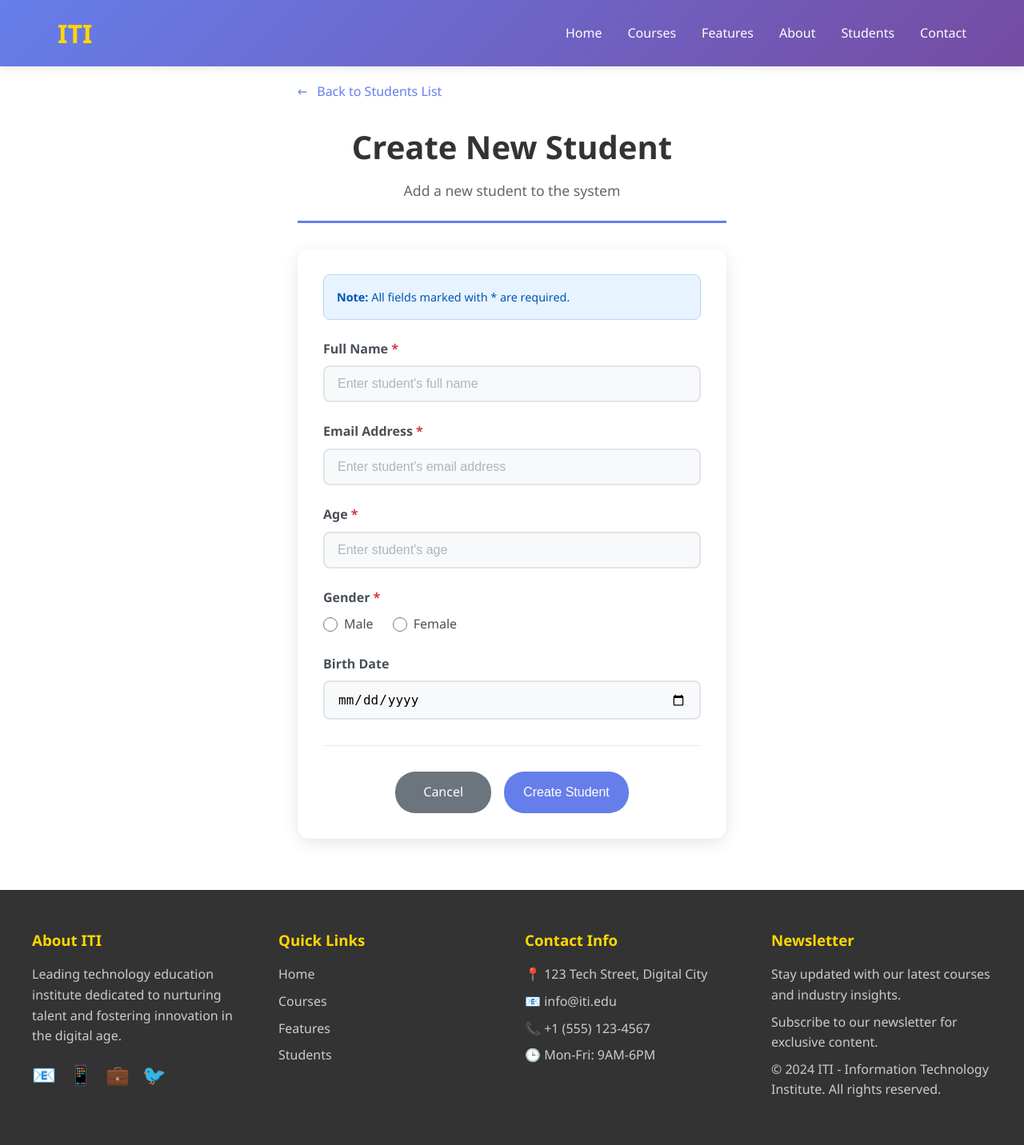
After one commit to NohaAShehab/icc46-devops-django, a Django app: page /students/create in a window 1280 px wide. The commit adds this page. Shown: the whole page at 80% size. Run offline with Django 5.2, Linux system fonts and the light colour scheme.

Commit message:
create new student

```diff
--- /dev/null
+++ b/iti/students/templates/students/create.html
@@ -0,0 +1,268 @@
+{% extends 'layouts/base.html' %}
+
+{% block body %}
+<style>
+    .create-student-container {
+        margin-top: 70px;
+        padding: 2rem;
+        max-width: 600px;
+        margin-left: auto;
+        margin-right: auto;
+    }
+
+    .page-header {
+        text-align: center;
+        margin-bottom: 2rem;
+        padding-bottom: 1.5rem;
+        border-bottom: 3px solid #667eea;
+    }
+
+    .page-header h1 {
+        color: #333;
+        font-size: 2.5rem;
+        margin-bottom: 0.5rem;
+    }
+
+    .page-header .subtitle {
+        color: #666;
+        font-size: 1.1rem;
+    }
+
+    .form-card {
+        background: white;
+        border-radius: 15px;
+        box-shadow: 0 5px 20px rgba(0,0,0,0.1);
+        padding: 2rem;
+        margin-bottom: 2rem;
+    }
+
+    .form-group {
+        margin-bottom: 1.5rem;
+    }
+
+    .form-label {
+        display: block;
+        margin-bottom: 0.5rem;
+        font-weight: 600;
+        color: #495057;
+        font-size: 1rem;
+    }
+
+    .form-input {
+        width: 100%;
+        padding: 0.75rem 1rem;
+        border: 2px solid #e1e5e9;
+        border-radius: 8px;
+        font-size: 1rem;
+        transition: all 0.3s ease;
+        background: #f8f9fa;
+    }
+
+    .form-input:focus {
+        outline: none;
+        border-color: #667eea;
+        background: white;
+        box-shadow: 0 0 0 3px rgba(102, 126, 234, 0.1);
+    }
+
+    .form-input::placeholder {
+        color: #adb5bd;
+    }
+
+    .radio-group {
+        display: flex;
+        gap: 1.5rem;
+        align-items: center;
+        margin-top: 0.5rem;
+    }
+
+    .radio-option {
+        display: flex;
+        align-items: center;
+        gap: 0.5rem;
+        cursor: pointer;
+    }
+
+    .radio-option input[type="radio"] {
+        width: 18px;
+        height: 18px;
+        accent-color: #667eea;
+        cursor: pointer;
+    }
+
+    .radio-option label {
+        color: #495057;
+        font-weight: 500;
+        cursor: pointer;
+        user-select: none;
+    }
+
+    .form-actions {
+        display: flex;
+        gap: 1rem;
+        justify-content: center;
+        margin-top: 2rem;
+        padding-top: 2rem;
+        border-top: 1px solid #e9ecef;
+    }
+
+    .btn {
+        display: inline-block;
+        padding: 0.8rem 1.5rem;
+        text-decoration: none;
+        border-radius: 25px;
+        font-size: 1rem;
+        font-weight: 500;
+        text-align: center;
+        transition: all 0.3s ease;
+        border: none;
+        cursor: pointer;
+        min-width: 120px;
+    }
+
+    .btn-primary {
+        background: #667eea;
+        color: white;
+    }
+
+    .btn-primary:hover {
+        background: #5a6fd8;
+        transform: translateY(-2px);
+        box-shadow: 0 5px 15px rgba(102, 126, 234, 0.3);
+    }
+
+    .btn-secondary {
+        background: #6c757d;
+        color: white;
+    }
+
+    .btn-secondary:hover {
+        background: #5a6268;
+        transform: translateY(-2px);
+        box-shadow: 0 5px 15px rgba(108, 117, 125, 0.3);
+    }
+
+    .back-link {
+        display: inline-block;
+        margin-bottom: 1.5rem;
+        color: #667eea;
+        text-decoration: none;
+        font-weight: 500;
+        transition: color 0.3s ease;
+    }
+
+    .back-link:hover {
+        color: #5a6fd8;
+        text-decoration: underline;
+    }
+
+    .back-link::before {
+        content: "← ";
+        margin-right: 0.5rem;
+    }
+
+    .required-field::after {
+        content: " *";
+        color: #dc3545;
+        font-weight: bold;
+    }
+
+    .form-note {
+        background: #e7f3ff;
+        border: 1px solid #b3d9ff;
+        border-radius: 8px;
+        padding: 1rem;
+        margin-bottom: 1.5rem;
+        color: #0056b3;
+        font-size: 0.9rem;
+    }
+
+    @media (max-width: 768px) {
+        .create-student-container {
+            padding: 1rem;
+        }
+
+        .page-header h1 {
+            font-size: 2rem;
+        }
+
+        .form-card {
+            padding: 1.5rem;
+        }
+
+        .radio-group {
+            flex-direction: column;
+            align-items: flex-start;
+            gap: 1rem;
+        }
+
+        .form-actions {
+            flex-direction: column;
+            align-items: center;
+        }
+
+        .btn {
+            width: 100%;
+            max-width: 200px;
+        }
+    }
+</style>
+
+<div class="create-student-container">
+    <a href="{% url 'students.index' %}" class="back-link">Back to Students List</a>
+
+    <div class="page-header">
+        <h1>Create New Student</h1>
+        <p class="subtitle">Add a new student to the system</p>
+    </div>
+
+    <div class="form-card">
+        <div class="form-note">
+            <strong>Note:</strong> All fields marked with * are required.
+        </div>
+
+        <form method="POST">
+            {% csrf_token %}
+
+            <div class="form-group">
+                <label for="name" class="form-label required-field">Full Name</label>
+                <input type="text" id="name" name="name" class="form-input" placeholder="Enter student's full name" required>
+            </div>
+
+            <div class="form-group">
+                <label for="email" class="form-label required-field">Email Address</label>
+                <input type="email" id="email" name="email" class="form-input" placeholder="Enter student's email address" required>
+            </div>
+
+            <div class="form-group">
+                <label for="age" class="form-label required-field">Age</label>
+                <input type="number" id="age" name="age" class="form-input" placeholder="Enter student's age" min="1" max="120" required>
+            </div>
+
+            <div class="form-group">
+                <label class="form-label required-field">Gender</label>
+                <div class="radio-group">
+                    <div class="radio-option">
+                        <input type="radio" id="male" name="gender" value="male" required>
+                        <label for="male">Male</label>
+                    </div>
+                    <div class="radio-option">
+                        <input type="radio" id="female" name="gender" value="female" required>
+                        <label for="female">Female</label>
+                    </div>
+                </div>
+            </div>
+
+            <div class="form-group">
+                <label for="birth_date" class="form-label">Birth Date</label>
+                <input type="date" id="birth_date" name="birth_date" class="form-input">
+            </div>
+
+            <div class="form-actions">
+                <a href="{% url 'students.index' %}" class="btn btn-secondary">Cancel</a>
+                <button type="submit" class="btn btn-primary">Create Student</button>
+            </div>
+        </form>
+    </div>
+</div>
+{% endblock %}
--- a/iti/students/templates/students/index.html
+++ b/iti/students/templates/students/index.html
@@ -128,6 +128,7 @@
         <h1>Students List</h1>
         <div class="student-count">
             Total Students: {{ students|length }}
+            <a href="{% url 'students.create' %}" class="btn btn-primary">Create Student</a>
         </div>
     </div>
 
--- a/iti/students/templates/students/show.html
+++ b/iti/students/templates/students/show.html
@@ -224,6 +224,7 @@
     <div class="page-header">
         <h1>Student Details</h1>
         <p class="subtitle">View complete information about this student</p>
+        <a href="{% url 'students.index' %}" class="btn btn-secondary">Back to List</a>
     </div>
 
     <div class="student-card">
@@ -283,7 +284,7 @@
 
         <div class="actions-section">
             <a href="#" class="btn btn-primary">Edit Student</a>
-            <a href="#" class="btn btn-danger">Delete Student</a>
+            <a href="{% url 'students.delete' student.id %}" class="btn btn-danger">Delete Student</a>
         </div>
     </div>
 </div>
--- a/iti/students/urls.py
+++ b/iti/students/urls.py
@@ -1,9 +1,11 @@
 
 from django.urls import path
-from students.views import students_list, all_students, show_student
+from students.views import students_list, all_students, show_student, delete_student, create_student
 
 urlpatterns = [
     path('list', students_list, name='students.list'),
     path('all', all_students, name='students.index'),
-    path('show/<int:id>', show_student, name='students.show')
+    path('show/<int:id>', show_student, name='students.show'),
+    path('delete/<int:id>', delete_student, name='students.delete'),
+    path('create', create_student, name='students.create')
 ]
--- a/iti/students/views.py
+++ b/iti/students/views.py
@@ -1,7 +1,7 @@
 from django.shortcuts import render
 from django.http import HttpResponse
 from students.models import Student
-from django.shortcuts import get_object_or_404
+from django.shortcuts import get_object_or_404, redirect
 
 # Create your views here.
 
@@ -48,6 +48,16 @@ get return with one
 Student.objects.filter(name="John") "select * from students where name='John';"
 filter return with list of objects
 
+4- create a new student :::
+student = Student()
+student.name = "new"
+student.email = "newstudent@gmail.com"
+student.age = 3
+student.gender = "male"
+student.birth_date = "2025-08-08"
+student.save()
+
+
 
 """
 
@@ -69,3 +79,64 @@ def show_student(request, id):
     student = get_object_or_404(Student, id=id)
     return render(request, 'students/show.html',
     context={'student': student})
+
+
+
+
+def delete_student(request, id):
+    student = get_object_or_404(Student, id=id)
+    # django provides a way to delete an object ??
+    # delete function
+    student.delete()  # this will delete the object from the database
+    ## I need to redirect to the index page
+    return redirect('students.index')  # accept url name
+
+
+
+def create_student(request):
+    # I need to print the request variable
+    print(request)
+    """
+    You need aform -> to get the data from the user
+
+    """
+
+    # I need to decide what to do if the request method is post /?
+
+
+    if request.method == 'POST':
+        print(request.POST)
+        """
+        <QueryDict: {'csrfmiddlewaretoken': ['PLh701PEP2qEjeAhejdXXuMeAHI2S5riFybpZ1dBswwSsVAdnuuCA03vxi0Tmnr6'],
+        'name': ['new'],
+        'email': ['newstudent@gmail.com'],
+        'age': ['3'],
+        'gender': ['male'],
+        'birth_date': ['2025-08-08']}>
+        """
+        # I need to get the data
+        name = request.POST.get('name')
+        email = request.POST.get('email')
+        age = request.POST.get('age')
+        gender = request.POST.get('gender')
+        birth_date = request.POST.get('birth_date')
+
+
+        # I need to create a new student object
+        student = Student()
+        student.name = name
+        student.email = email
+        student.age = age
+        student.gender = gender
+        student.birth_date = birth_date
+        student.save() # save object to the database
+        print(student.id)
+
+        # I need to redirect to the index page
+        # return redirect('students.index')
+        return redirect('students.show', id=student.id)
+
+
+
+
+    return render(request, 'students/create.html')
```
